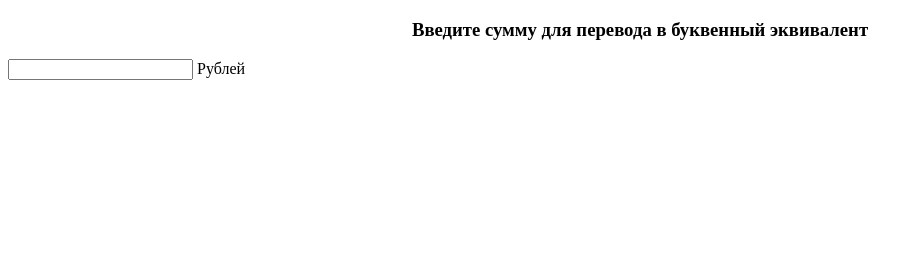
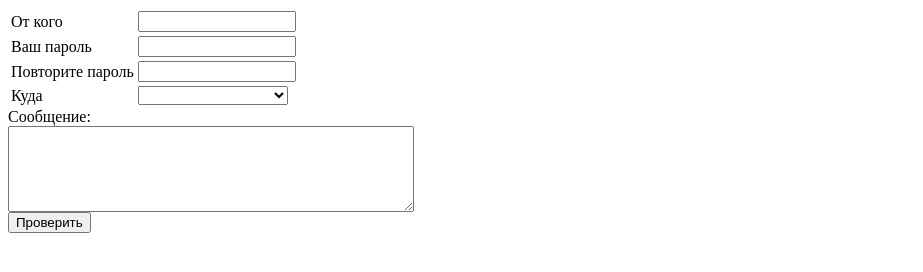
Before and after one commit to dimonbocha/translator, a plain HTML site: page index.html in a window 1280 px wide. Shown: the whole page, without its empty margins (0-923 px from the left). Drawn offline with Linux system fonts and the light colour scheme.

Commit message:
Update index.html

```diff
--- a/index.html
+++ b/index.html
@@ -1,15 +1,118 @@
 <!DOCTYPE html>
 <html>
+
 <head>
   <meta charset="utf-8">
-	<title>forBatya</title>
-	<link rel="stylesheet" type="text/css" href="./style.css">
+  <style>
+    td select,
+    td input {
+      width: 150px;
+    }
+
+    label {
+      display: block;
+    }
+
+    .error input,
+    .error textarea {
+      border: 1px solid red;
+    }
+
+    .error {
+      color: red;
+    }
+  </style>
 </head>
+
 <body>
-	   <h3 align = "center">Введите сумму для перевода в буквенный эквивалент</h3>
-	   <div class = "rovno">
-			<input type='div' name='div'/>
-			<label>Рублей</label>
-	   </div>
+
+
+  <form>
+    <table>
+      <tr>
+        <td>От кого</td>
+        <td>
+          <input name="from" type="text">
+        </td>
+      </tr>
+      <tr>
+        <td>Ваш пароль</td>
+        <td>
+          <input name="password" type="password">
+        </td>
+      </tr>
+      <tr>
+        <td>Повторите пароль</td>
+        <td>
+          <input name="password2" type="password">
+        </td>
+      </tr>
+      <tr>
+        <td>Куда</td>
+        <td>
+          <select name="to">
+            <option></option>
+            <option value="1">Отдел снабжения</option>
+            <option value="2">Отдел разработки</option>
+            <option value="3">Директору</option>
+          </select>
+        </td>
+      </tr>
+    </table>
+
+    Сообщение:
+    <label>
+      <textarea name="message" style="display:block;width:400px;height:80px"></textarea>
+    </label>
+
+    <input type="button" onclick="validate(this.form)" value="Проверить">
+  </form>
+
+  <script>
+    function showError(container, errorMessage) {
+      container.className = 'error';
+      var msgElem = document.createElement('span');
+      msgElem.className = "error-message";
+      msgElem.innerHTML = errorMessage;
+      container.appendChild(msgElem);
+    }
+
+    function resetError(container) {
+      container.className = '';
+      if (container.lastChild.className == "error-message") {
+        container.removeChild(container.lastChild);
+      }
+    }
+
+    function validate(form) {
+      var elems = form.elements;
+
+      resetError(elems.from.parentNode);
+      if (!elems.from.value) {
+        showError(elems.from.parentNode, ' Укажите от кого.');
+      }
+
+      resetError(elems.password.parentNode);
+      if (!elems.password.value) {
+        showError(elems.password.parentNode, ' Укажите пароль.');
+      } else if (elems.password.value != elems.password2.value) {
+        showError(elems.password.parentNode, ' Пароли не совпадают.');
+      }
+
+      resetError(elems.to.parentNode);
+      if (!elems.to.value) {
+        showError(elems.to.parentNode, ' Укажите, куда.');
+      }
+
+      resetError(elems.message.parentNode);
+      if (!elems.message.value) {
+        showError(elems.message.parentNode, ' Отсутствует текст.');
+      }
+
+    }
+  </script>
+
+
 </body>
+
 </html>
```
Lines whose indentation alone changed are shown as unchanged.
